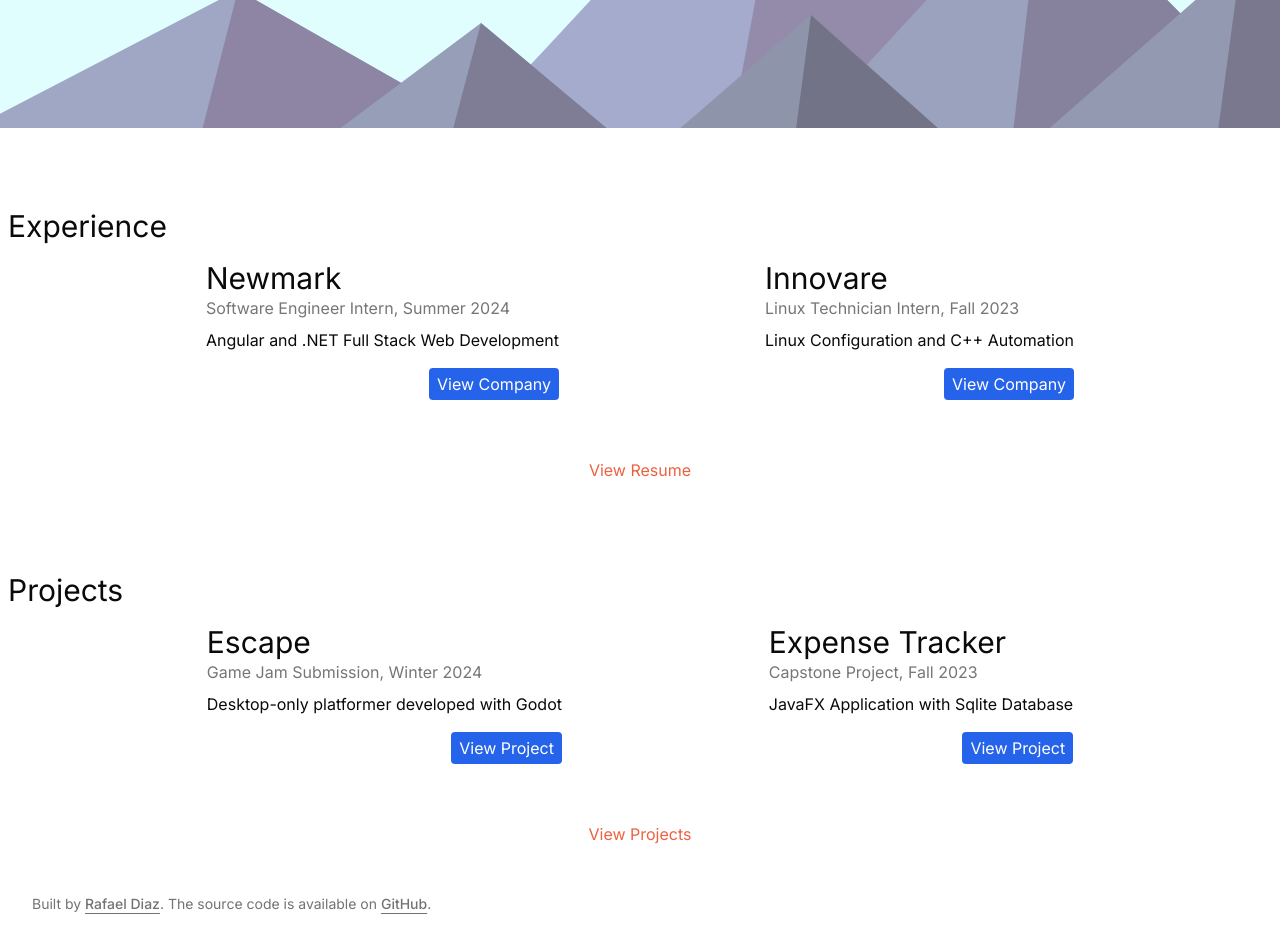
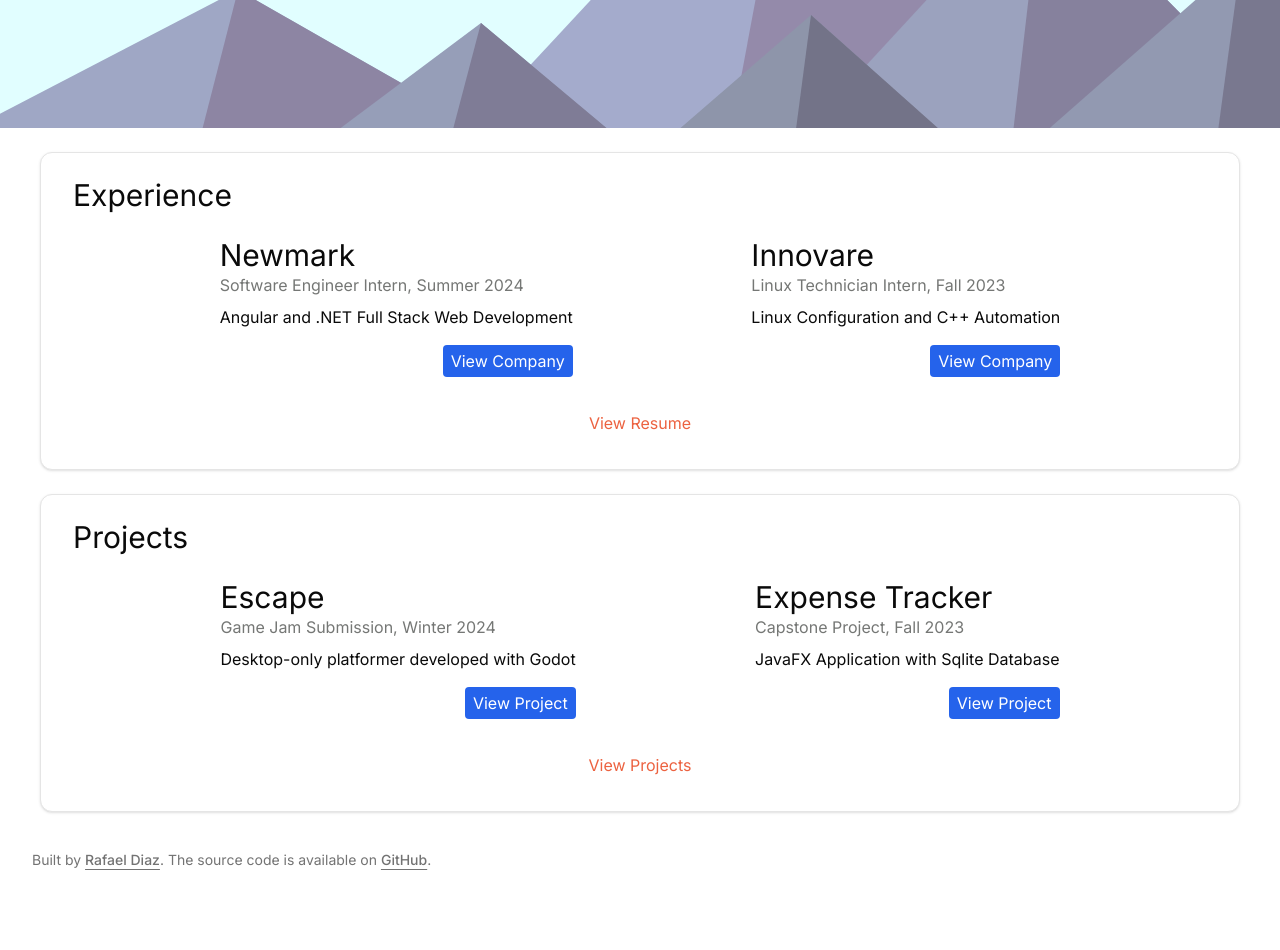
Before and after one commit to availe/Personal-Website-V2, a Next.js app: page / in a window 1280 px wide. Shown: the part 720-1670 px from the top of the page. After the commit the page ends 1628 px from the top, so only its background shows below. Built offline with nearby package versions, Linux system fonts and the light colour scheme.

Commit message:
cards home

```diff
--- a/src/app/page.tsx
+++ b/src/app/page.tsx
@@ -50,8 +50,8 @@ const projects = [
 export default function Home() {
   return (
     <>
+    <div className="flex flex-col gap-6">
       <Hero />
-      <div className="flex flex-col gap-20 pt-20">
         <SectionEntry
           experiences={experiences}
           title="Experience"
--- a/src/components/home/section-entry.tsx
+++ b/src/components/home/section-entry.tsx
@@ -1,5 +1,6 @@
 import Link from "next/link";
 import ExperienceEntry from "./experience-entry";
+import { Card, CardHeader, CardContent, CardFooter } from "../ui/card";
 
 interface Experience {
   link: string;
@@ -25,10 +26,11 @@ const SectionEntry: React.FC<ExperienceSectionProps> = ({
   callToAction,
 }) => {
   return (
-    <section>
-      <h2 className="text-2xl md:text-3xl ml-2 pb-4">{title}</h2>
-
-      <div className="flex flex-col md:flex-row justify-evenly text-center md:text-start gap-16 md:gap-0">
+    <Card className="md:ml-10 md:mr-10">
+      <CardHeader>
+        <h2 className="text-2xl md:text-3xl ml-2">{title}</h2>
+      </CardHeader>
+      <CardContent className="flex flex-col gap-6 md:flex-row justify-evenly">
         {experiences.map((exp, index) => (
           <ExperienceEntry
             key={index}
@@ -40,13 +42,13 @@ const SectionEntry: React.FC<ExperienceSectionProps> = ({
             callToAction={callToAction}
           />
         ))}
-      </div>
-      <div className="flex justify-center pt-12">
+      </CardContent>
+      <CardFooter className="flex justify-center">
         <p className="text-center inline-block text-[#ec6240] hover:bg-[#ec6240] hover:text-white border-2 border-transparent hover:border-[#ec6240] px-4 py-2 rounded-lg transition-colors duration-100 ease-in-out">
           <Link href={stringLink}>{stringDesc}</Link>
         </p>
-      </div>
-    </section>
+      </CardFooter>
+    </Card>
   );
 };
 
```
